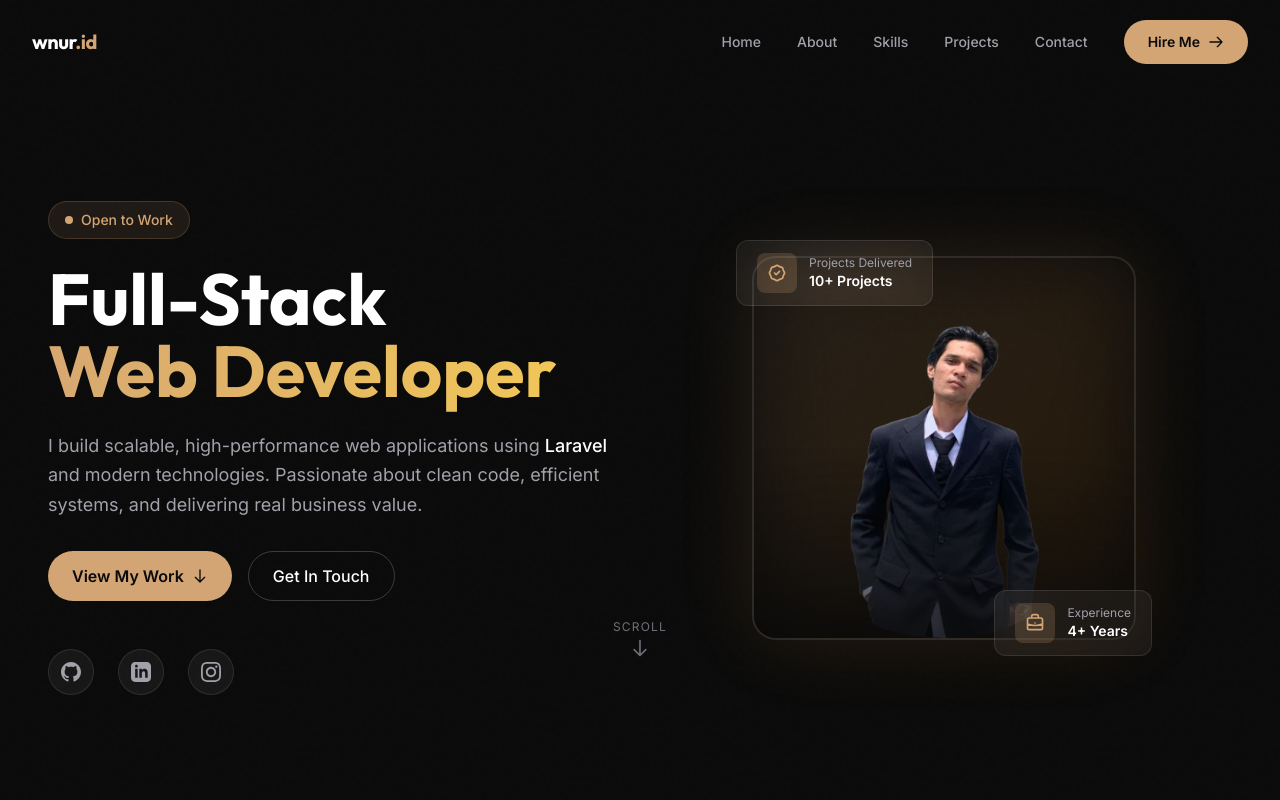
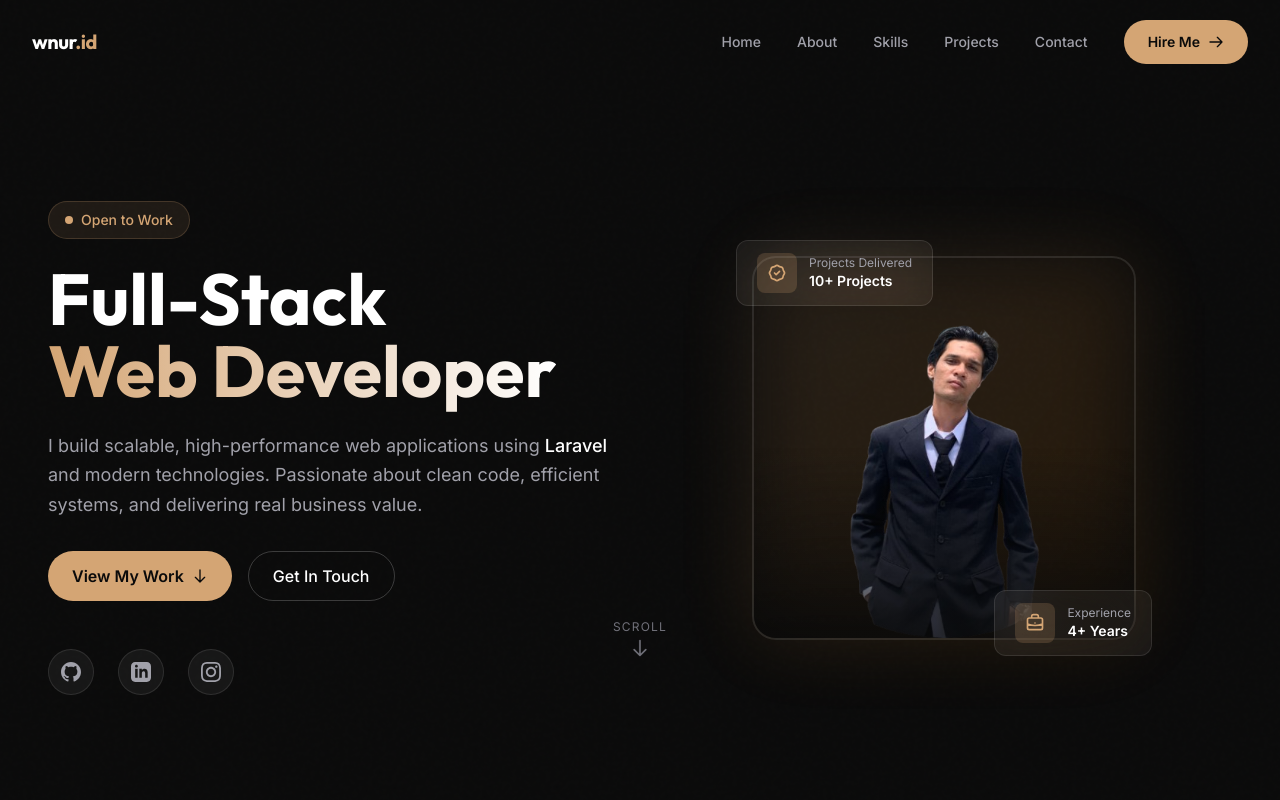
Before and after one commit to wahyunoerr/wahyunoerr.github.io, a Vue app: page / in a window 1280 px wide. Shown: the top 800 px of the page. Built offline with nearby package versions, Linux system fonts and the light colour scheme.

Commit message:
feat: improve gradient animation visibility on hero text

```diff
--- a/src/style.css
+++ b/src/style.css
@@ -35,7 +35,13 @@
 
 @layer components {
   .text-gradient {
-    @apply bg-gradient-to-r from-accent via-amber-300 to-accent bg-300% animate-gradient bg-clip-text text-transparent;
+    background: linear-gradient(90deg, #D4A574, #FFFFFF, #D4A574, #FFFFFF, #D4A574);
+    background-size: 400% 100%;
+    -webkit-background-clip: text;
+    background-clip: text;
+    -webkit-text-fill-color: transparent;
+    color: transparent;
+    animation: gradient 4s ease infinite;
   }
 
   .glass {
--- a/tailwind.config.js
+++ b/tailwind.config.js
@@ -55,6 +55,7 @@ export default {
       },
       backgroundSize: {
         '300%': '300%',
+        '400%': '400%',
       },
     },
   },
```
